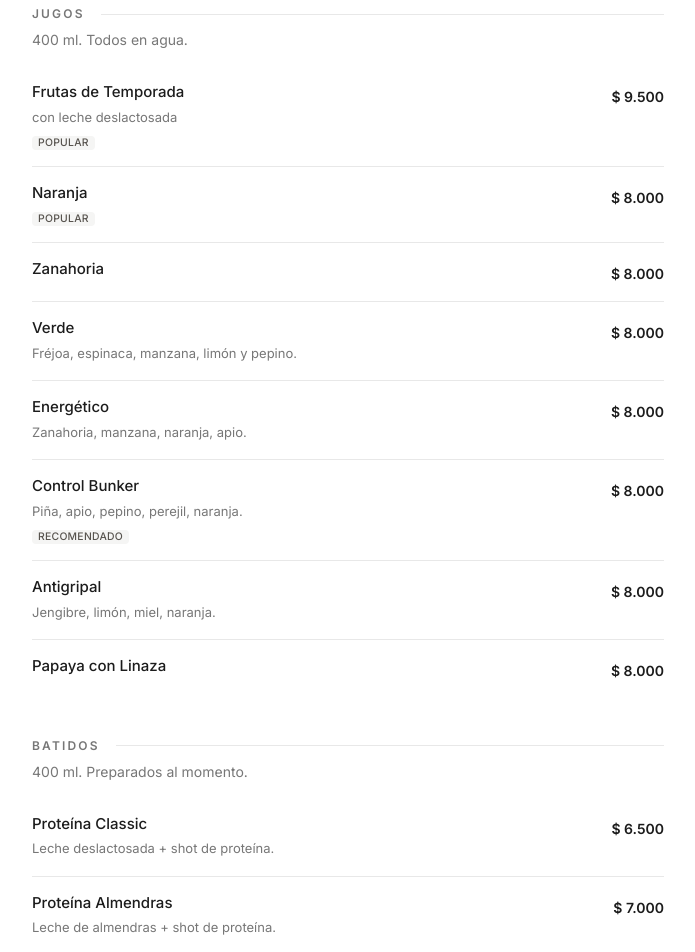
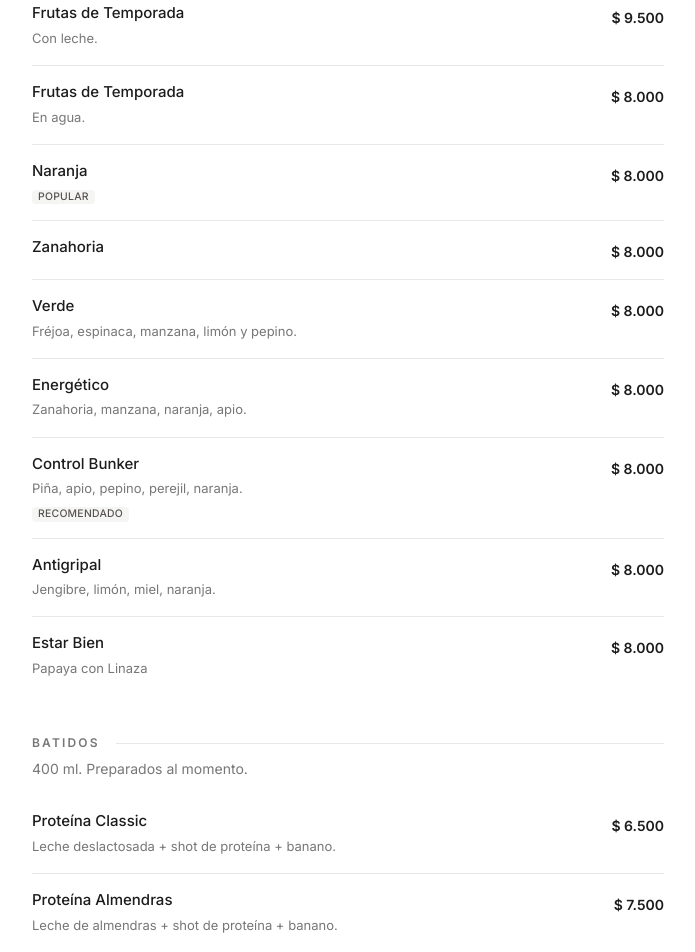
Before and after one commit to cristtian177/MenuQRBunkerCoffe, a React (Vite) app: page / in a window 1280 px wide. Shown: the part 1400-2352 px from the top of the page, without its empty margins (292-987 px from the left). Built offline with nearby package versions, Linux system fonts and the light colour scheme.

Commit message:
update seccions and products

```diff
--- a/src/data/menu.ts
+++ b/src/data/menu.ts
@@ -132,17 +132,10 @@ export const menu: Menu = {
           available: true,
         },
         {
-          id: "filete-plancha",
-          name: "Filete a la Plancha",
-          description: "Pollo, res o cerdo (120 gr) + papa criolla + ensalada.",
-          price: 13000,
-          available: true,
-        },
-        {
-          id: "chorizo-santarosano",
-          name: "Chorizo Santarosano",
-          description: "Chorizo santarosano con papa criolla.",
-          price: 9000,
+          id: "sandwich-bunker",
+          name: "Sándwich Bunker",
+          description: "Jamón y queso + bebida.",
+          price: 6000,
           available: true,
         },
       ],
@@ -155,14 +148,22 @@ export const menu: Menu = {
       id: "jugos",
       title: "Jugos",
       emoji: "",
-      description: "400 ml. Todos en agua. ",
+      description: "400 ml.",
       items: [
         {
           id: "jugo-temporada",
           name: "Frutas de Temporada",
-          description: "con leche deslactosada",
+          description: "Con leche.",
           price: 9500,
-          badges: ["Popular"],
+          badges: [],
+          available: true,
+        },
+        {
+          id: "jugo-temporada",
+          name: "Frutas de Temporada",
+          description: "En agua.",
+          price: 8000,
+          badges: [],
           available: true,
         },
         {
@@ -211,8 +212,8 @@ export const menu: Menu = {
         },
         {
           id: "papaya-linaza",
-          name: "Papaya con Linaza",
-          description: "",
+          name: "Estar Bien",
+          description: "Papaya con Linaza",
           price: 8000,
           available: true,
         },
@@ -231,21 +232,21 @@ export const menu: Menu = {
         {
           id: "batido-proteina-deslactosada",
           name: "Proteína Classic",
-          description: "Leche deslactosada + shot de proteína.",
+          description: "Leche deslactosada + shot de proteína + banano.",
           price: 6500,
           available: true,
         },
         {
           id: "batido-proteina-almendras",
           name: "Proteína Almendras",
-          description: "Leche de almendras + shot de proteína.",
-          price: 7000,
+          description: "Leche de almendras + shot de proteína + banano.",
+          price: 7500,
           available: true,
         },
         {
           id: "batido-fresa-papaya",
           name: "Fresa & Papaya",
-          description: "Fresa, papaya, yogurt griego, proteína, chía.",
+          description: "Fresa, papaya, yogurt griego, proteína, chía, leche deslactosa.",
           price: 12000,
           badges: ["Popular"],
           available: true,
@@ -283,40 +284,33 @@ export const menu: Menu = {
     },
 
     // ──────────────────────────────────────────────
-    //  Dias DE TRAMPA
+    //  CARNES
     // ──────────────────────────────────────────────
-    {
-      id: "viernes-trampa",
-      title: "Dias de Trampa",
+        {
+      id: "carnes",
+      title: "CARNES",
       emoji: "",
-      description: "Disponible solo los viernes.",
+      description: "",
       items: [
         {
-          id: "hamburguesa-sencilla",
-          name: "Hamburguesa Bunker Sencilla",
-          description: "Carne de 120 gr.",
-          price: 11000,
-          available: true,
-        },
-        {
-          id: "hamburguesa-doble",
-          name: "Hamburguesa Bunker Doble",
-          description: "Doble carne, 240 gr.",
-          price: 16000,
-          badges: ["Popular"],
-          available: true,
-        },
-        {
-          id: "sandwich-bunker",
-          name: "Sándwich Bunker",
-          description: "Jamón y queso.",
-          price: 6000,
+          id: "filete-plancha",
+          name: "Filete a la Plancha",
+          description: "Pollo, res o cerdo (120 gr) + papa criolla + ensalada.",
+          price: 13000,
           available: true,
         },
         {
           id: "panceta-bunker",
           name: "Panceta Bunker",
-          description: "150 gr de panceta + papa criolla.",
+          description: "150 gr de panceta + papa criolla + ensalada.",
+          price: 18000,
+          badges: ["Recomendado"],
+          available: true,
+        },
+        {
+          id: "costillas",
+          name: "Costillas de Cerdo",
+          description: "Al limon o BBQ.",
           price: 18000,
           badges: ["Recomendado"],
           available: true,
@@ -325,39 +319,67 @@ export const menu: Menu = {
     },
 
     // ──────────────────────────────────────────────
-    //  ADICIONALES
+    //  Dias DE TRAMPA
+    // ──────────────────────────────────────────────
+    {
+      id: "viernes-trampa",
+      title: "Dias de Trampa",
+      emoji: "",
+      description: "",
+      items: [
+        {
+          id: "hamburguesa-sencilla",
+          name: "Hamburguesa Bunker Sencilla",
+          description: "Carne de 120 gr, papas.",
+          price: 13000,
+          available: true,
+        },
+        {
+          id: "hamburguesa-doble",
+          name: "Hamburguesa Bunker Doble",
+          description: "Doble carne 240 gr, papas.",
+          price: 18000,
+          badges: ["Popular"],
+          available: true,
+        },
+
+                {
+          id: "chorizo-santarosano",
+          name: "Chorizo Santarosano",
+          description: "Chorizo santarosano con papa criolla.",
+          price: 9000,
+          available: true,
+        },
+        {
+          id: "chorizo-santarosanox2",
+          name: "Chorizo Santarosano X2",
+          description: "Dos chorizos santarosanos con papa criolla.",
+          price: 15000,
+          available: true,
+        },
+      ],
+    },
+
+    // ──────────────────────────────────────────────
+    //  BEBIDAS
     // ──────────────────────────────────────────────
     {
       id: "adicionales",
-      title: "Adicionales",
+      title: "BEBIDAS",
       emoji: "",
       items: [
-        {
-          id: "arroz-parborizado",
-          name: "Arroz Parborizado",
-          description: "160 gr.",
-          price: 4000,
-          available: true,
-        },
-        {
-          id: "arepa-queso-crema",
-          name: "Arepa con Queso Crema",
-          description: "Arepa mediana.",
-          price: 2000,
-          available: true,
-        },
-        {
-          id: "papa-criolla",
-          name: "Papa Criolla",
-          description: "Porción de 200 gr.",
-          price: 6000,
-          available: true,
-        },
         {
           id: "cafe",
           name: "Café",
           description: "",
-          price: 2000,
+          price: 2500,
+          available: true,
+        },
+        {
+          id: "cafe_leche",
+          name: "Café con Leche",
+          description: "",
+          price: 3000,
           available: true,
         },
         {
@@ -388,8 +410,66 @@ export const menu: Menu = {
           price: 10000,
           available: true,
         },
-
+        {
+          id: "cerveza",
+          name: "Cerveza",
+          description: "",
+          price: 5000,
+          available: true,
+        },
+        {
+          id: "michelada",
+          name: "Michelada",
+          description: "",
+          price: 8000,
+          available: true,
+        },
+        {
+          id: "pony",
+          name: "Pony",
+          description: "",
+          price: 3000,
+          available: true,
+        },
+        {
+          id: "bretaña",
+          name: "Bretaña",
+          description: "",
+          price: 4000,
+          available: true,
+        },
       ],
+    },
+     // ──────────────────────────────────────────────
+    //  ADICIONALES
+    // ──────────────────────────────────────────────
+    {
+      id: "adicionales",
+      title: "Adicionales",
+      emoji: "",
+      items: [
+        {
+          id: "arroz-parborizado",
+          name: "Arroz Parborizado",
+          description: "160 gr.",
+          price: 4000,
+          available: true,
+        },
+        {
+          id: "arepa-queso-crema",
+          name: "Arepa con Queso Crema",
+          description: "Arepa mediana.",
+          price: 2000,
+          available: true,
+        },
+        {
+          id: "papa-criolla",
+          name: "Papa Criolla",
+          description: "Porción de 200 gr.",
+          price: 6000,
+          available: true,
+        },
+     ],
     },
   ],
 };
```
